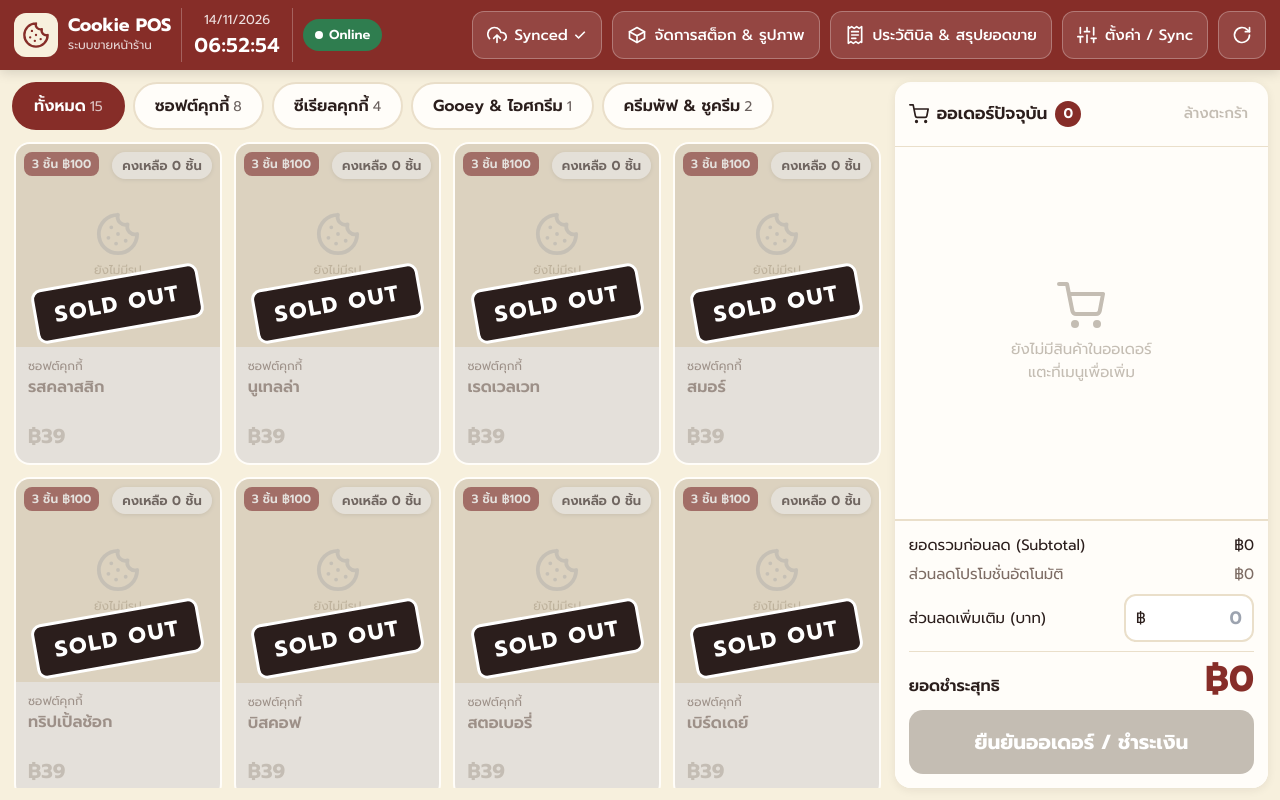
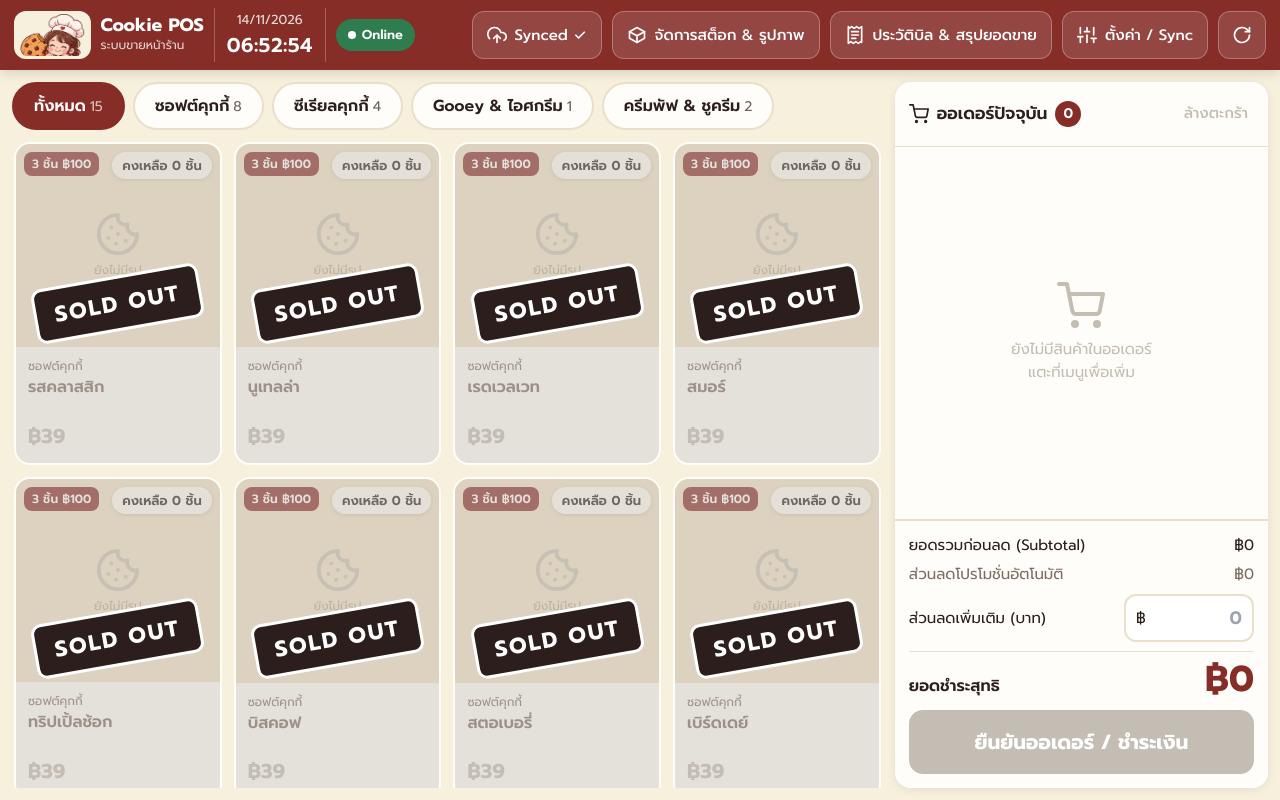
Before and after one commit to Jakkrit-62/cookie-pos, a plain HTML site: page index.html in a window 1280 px wide. Drawn offline with nearby package versions, Linux system fonts and the light colour scheme.

Commit message:
Add shop mascot logo to header and precache it
Co-Authored-By: Claude Sonnet 5.5 <noreply@anthropic.com>

```diff
--- a/index.html
+++ b/index.html
@@ -39,7 +39,7 @@
     <!-- ================= TOP BAR ================= -->
     <header class="topbar">
       <div class="brand">
-        <div class="brand-logo" data-icon="cookie"></div>
+        <img class="brand-logo" src="./icons/logo-mascot.png" alt="โลโก้ร้าน" />
         <div class="brand-text">
           <div class="brand-name" id="shopName">Cookie POS</div>
           <div class="brand-sub">ระบบขายหน้าร้าน</div>
--- a/styles.css
+++ b/styles.css
@@ -75,8 +75,8 @@ h2, h3, h4 { font-weight: 600; }
 }
 .brand { display: flex; align-items: center; gap: 10px; min-width: 0; }
 .brand-logo {
-  width: 44px; height: 44px; border-radius: 12px;
-  background: var(--cream); color: var(--burgundy);
+  height: 48px; width: auto; flex: 0 0 auto; padding: 3px 6px; border-radius: 12px;
+  background: var(--cream); object-fit: contain;
 }
 .brand-name { font-size: 18px; font-weight: 700; line-height: 1.1; white-space: nowrap; max-width: 200px; overflow: hidden; text-overflow: ellipsis; }
 .brand-sub { font-size: 12px; opacity: 0.8; white-space: nowrap; }
--- a/sw.js
+++ b/sw.js
@@ -6,7 +6,7 @@
    localStorage / IndexedDB are never touched by this file.
    ========================================================================== */
 
-const SW_VERSION = '1.0.0';
+const SW_VERSION = '1.0.1';
 const CACHE_PREFIX = 'ipad-pos-';
 const CACHE_NAME = `${CACHE_PREFIX}${SW_VERSION}`;
 const NETWORK_TIMEOUT_MS = 4000;
@@ -17,6 +17,7 @@ const APP_SHELL = [
   './styles.css',
   './app.js',
   './manifest.json',
+  './icons/logo-mascot.png',
   './icons/icon-192.png',
   './icons/icon-512.png',
   './icons/apple-touch-icon.png',
```
Also changed, not shown: icons/logo-mascot.png (added).
